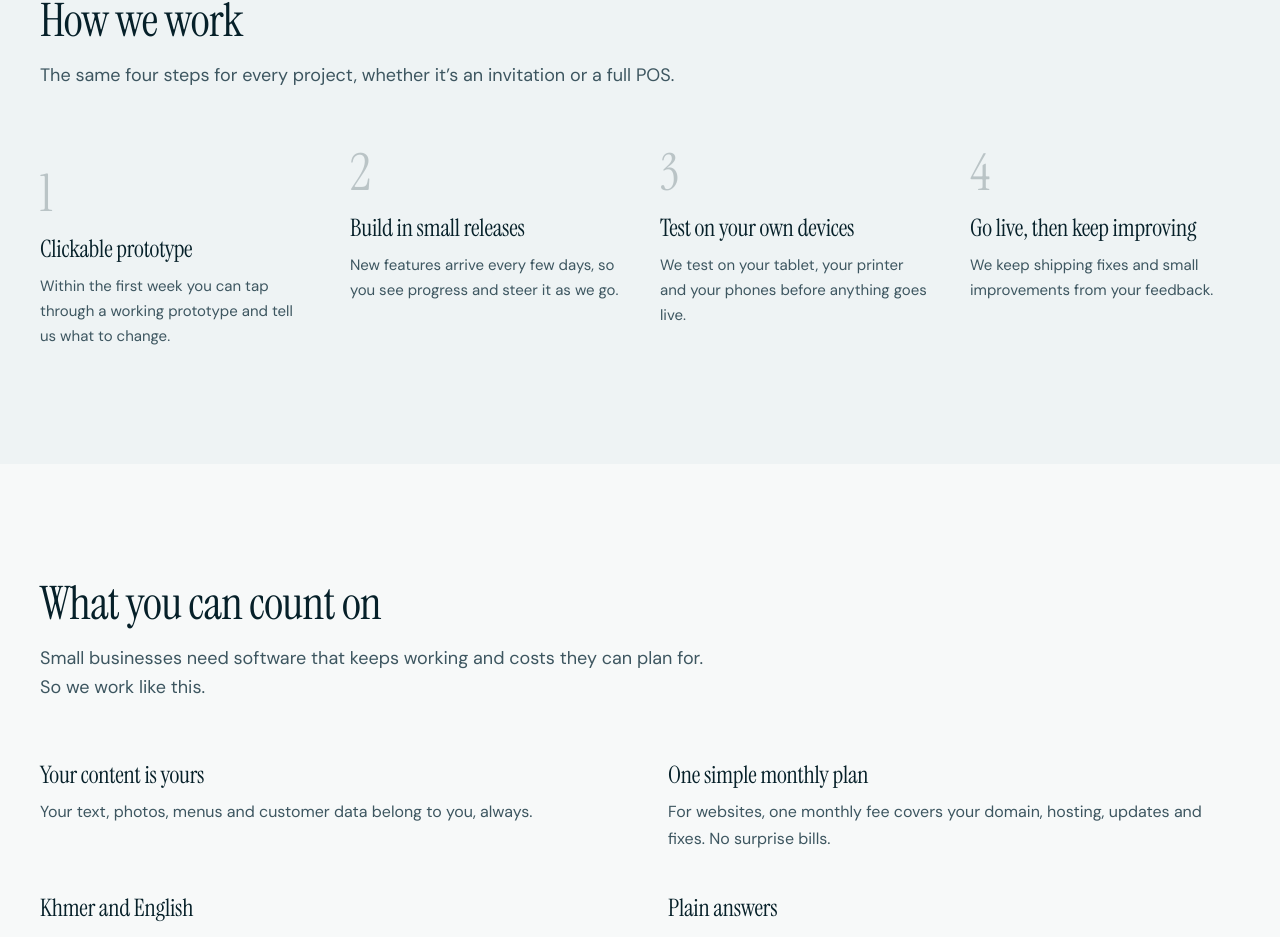
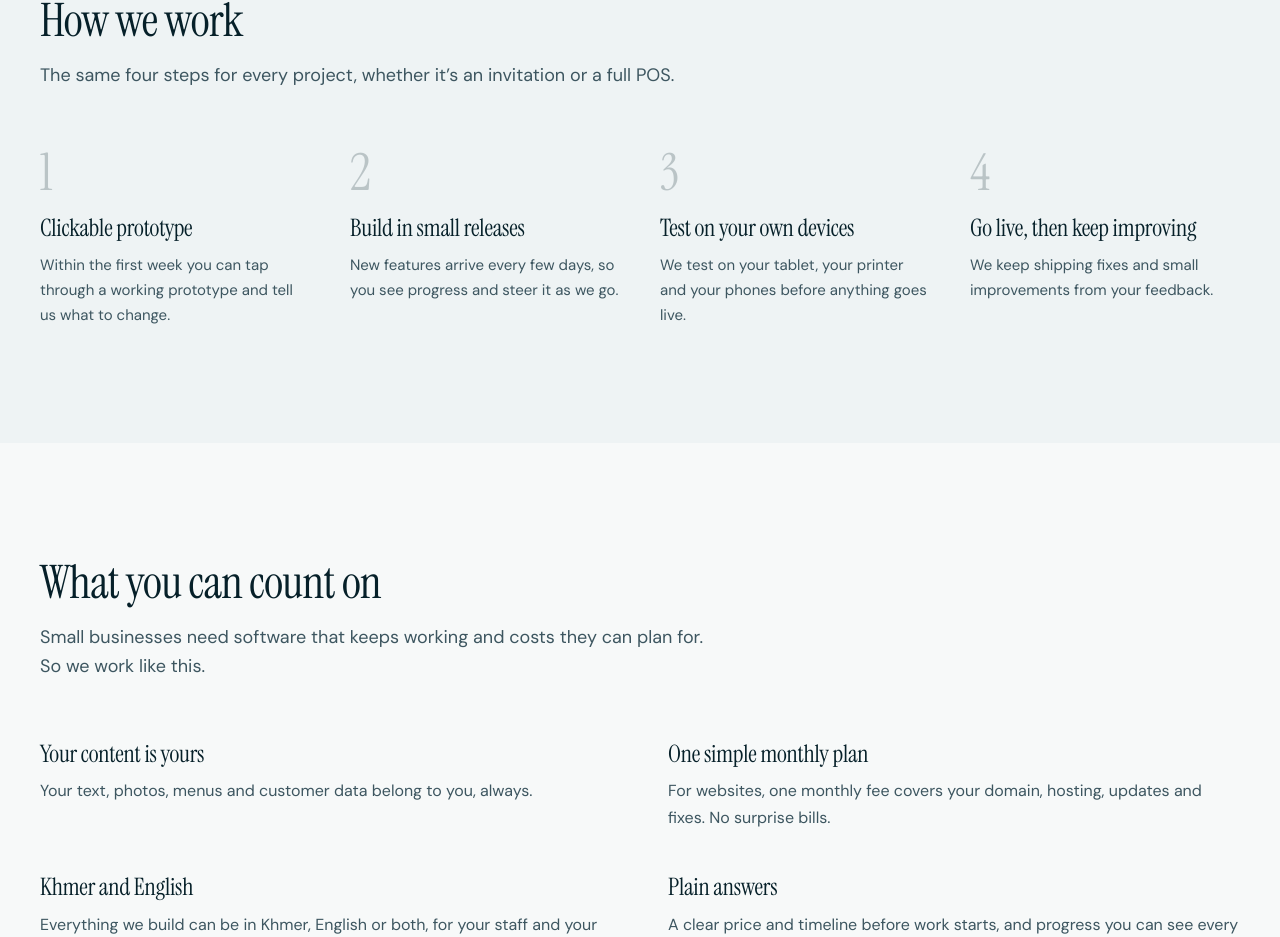
Before and after one commit to Pitou911/camboweb-showcase, a React (Vite) app: page /about in a window 1280 px wide. Shown: the part 1263-2200 px from the top of the page. Built offline with nearby package versions, Linux system fonts and the light colour scheme; a web font is replaced by a local one.

Commit message:
Align the first step in How we work

```diff
--- a/src/index.css
+++ b/src/index.css
@@ -200,7 +200,6 @@ h1, h2, h3 { font-family: var(--display); font-weight: 500; line-height: 1.1; le
 .steps { display: grid; grid-template-columns: repeat(4, minmax(0, 1fr)); gap: 32px; counter-reset: step; }
 .steps li { counter-increment: step; padding-top: 22px; }
 .steps li::before { content: counter(step); display: block; margin-bottom: 28px; font-family: var(--display); font-size: 44px; font-weight: 300; letter-spacing: -0.03em; line-height: 1; color: var(--ink-3); }
-.steps li:first-child { padding-top: 21px; }
 .steps h3 { font-size: 19px; font-weight: 500; letter-spacing: -0.01em; line-height: 1.3; }
 .steps p { color: var(--ink-2); font-size: 15px; margin-top: 10px; }
 
@@ -276,7 +275,6 @@ h1, h2, h3 { font-family: var(--display); font-weight: 500; line-height: 1.1; le
 .features h3, .problems h3 { font-size: 17px; font-weight: 500; letter-spacing: -0.01em; margin-bottom: 6px; line-height: 1.35; }
 .features p, .problems p { color: var(--ink-2); font-size: 15px; }
 .problems details { }
-.problems details:first-child { }
 .problems summary { display: flex; justify-content: space-between; align-items: center; gap: 16px; padding: 18px 0; cursor: pointer; list-style: none; font-size: 18px; font-weight: 400; }
 .problems summary::-webkit-details-marker { display: none; }
 .problems summary::after { content: '+'; flex: none; font-size: 22px; font-weight: 300; color: var(--ink-3); transition: transform 0.3s; }
```
